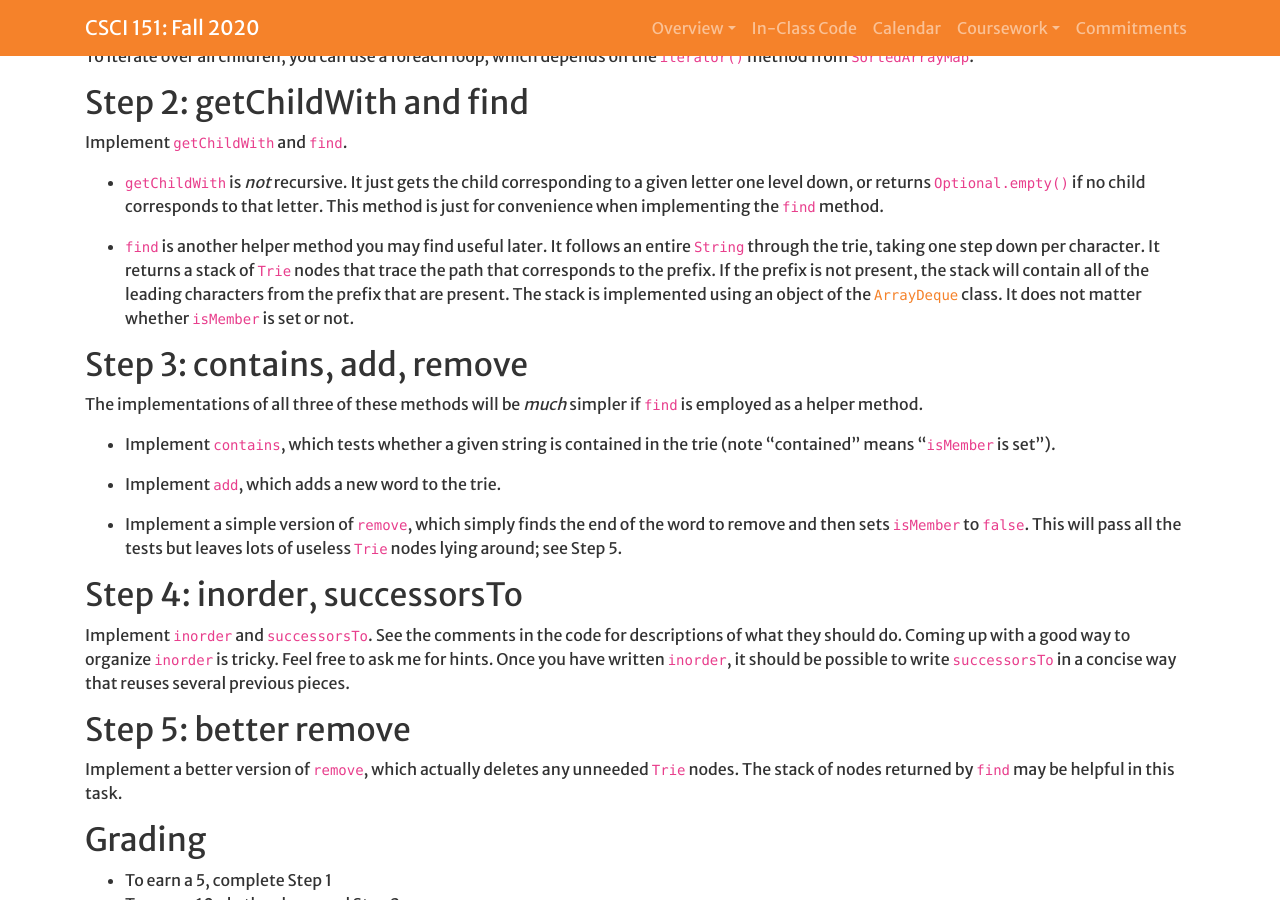
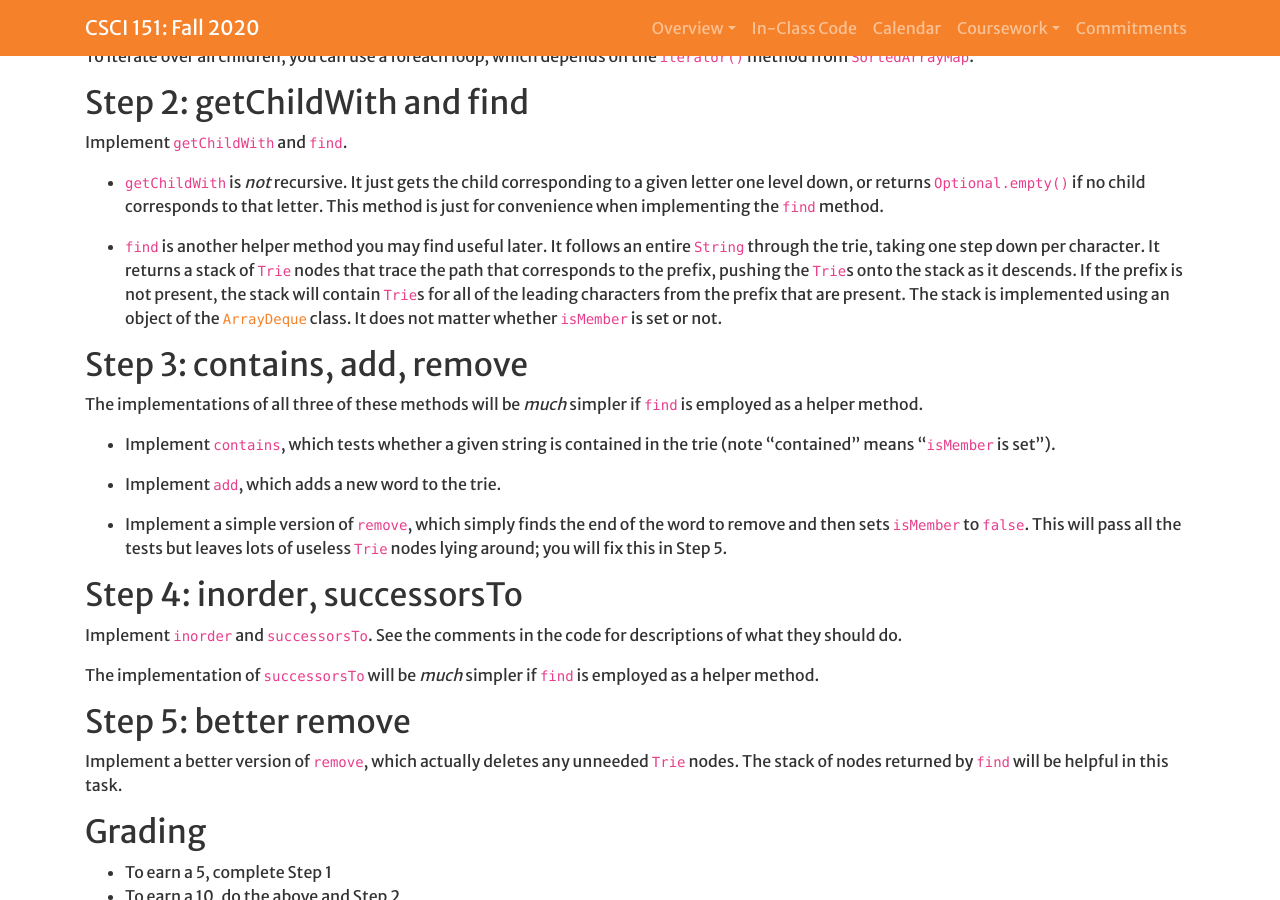
Before and after one commit to Hendrix-CS/csci151, a Jekyll site: the page built from labs/text-prediction.md, in a window 1280 px wide and 900 px high, scrolled down 1244 px. Built offline with Jekyll 4.4.1, drawn with Linux system fonts in a browser that asks for light colours; a script that is not in the unit is left out; our own code applies the rules of GitHub Pages for plain Markdown files.

Commit message:
Updating the trie lab

```diff
--- a/labs/text-prediction.md
+++ b/labs/text-prediction.md
@@ -12,7 +12,7 @@ to predict words as they are being typed.
 
 ## Setup
 
--   Download the [skeleton](../code/triepredict.zip) for this project.
+-   Download the [skeleton](../code/trie151.zip) for this project.
 
 ## Description
 
@@ -59,8 +59,10 @@ Implement `getChildWith` and `find`.
 -   `find` is another helper method you may find useful later. It
     follows an entire `String` through the trie, taking one step down
     per character. It returns a stack of `Trie` nodes that trace the
-    path that corresponds to the prefix. If the prefix is not present,
-    the stack will contain all of the leading characters from the prefix
+    path that corresponds to the prefix, pushing the `Trie`s onto
+    the stack as it descends. If the prefix is not present,
+    the stack will contain `Trie`s for all of the leading
+    characters from the prefix
     that are present. The stack is implemented using an object of the
     [`ArrayDeque`](https://docs.oracle.com/javase/9/docs/api/java/util/ArrayDeque.html)
     class. It does not matter whether `isMember` is set or not.
@@ -78,20 +80,20 @@ if `find` is employed as a helper method.
 -   Implement a simple version of `remove`, which simply finds the end
     of the word to remove and then sets `isMember` to `false`. This will
     pass all the tests but leaves lots of useless `Trie` nodes lying
-    around; see Step 5.
+    around; you will fix this in Step 5.
 
 ## Step 4: inorder, successorsTo
 
 Implement `inorder` and `successorsTo`. See the comments in the code for
-descriptions of what they should do. Coming up with a good way to
-organize `inorder` is tricky. Feel free to ask me for hints. Once you
-have written `inorder`, it should be possible to write `successorsTo` in
-a concise way that reuses several previous pieces.
+descriptions of what they should do.
+
+The implementation of `successorsTo` will be *much* simpler
+if `find` is employed as a helper method.
 
 ## Step 5: better remove
 
 Implement a better version of `remove`, which actually deletes any
-unneeded `Trie` nodes. The stack of nodes returned by `find` may be
+unneeded `Trie` nodes. The stack of nodes returned by `find` will be
 helpful in this task.
 
 ## Grading
```
Also changed, not shown: 1 other file.
